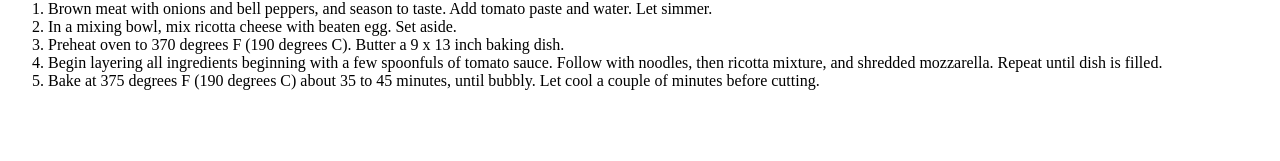
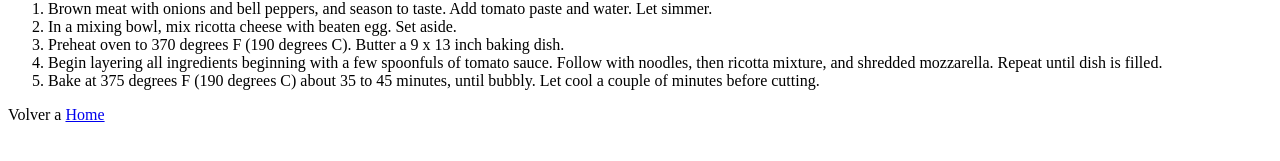
Before and after one commit to ahiezercode/odin-recipes, a plain HTML site: page recipes/lasagna.html in a window 1280 px wide. Shown: the part 463-624 px from the top of the page. Drawn offline with Linux system fonts and the light colour scheme.

Commit message:
Se agrego un enlace para ir a home

```diff
--- a/recipes/lasagna.html
+++ b/recipes/lasagna.html
@@ -40,5 +40,7 @@
 
         <li>Bake at 375 degrees F (190 degrees C) about 35 to 45 minutes, until bubbly. Let cool a couple of minutes before cutting.</li>
     </ol>
+
+    <p>Volver a <a href="../index.html">Home</a></p>
 </body>
 </html>
```
